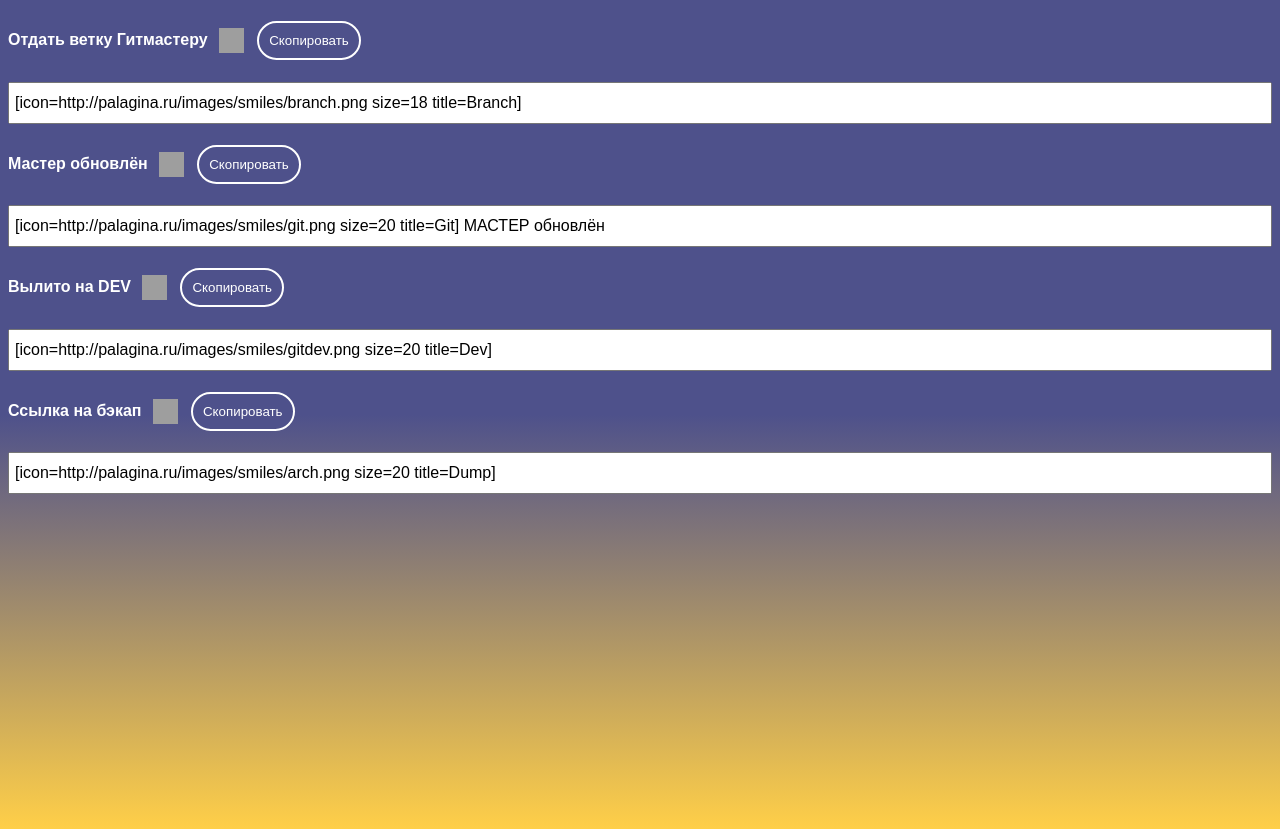
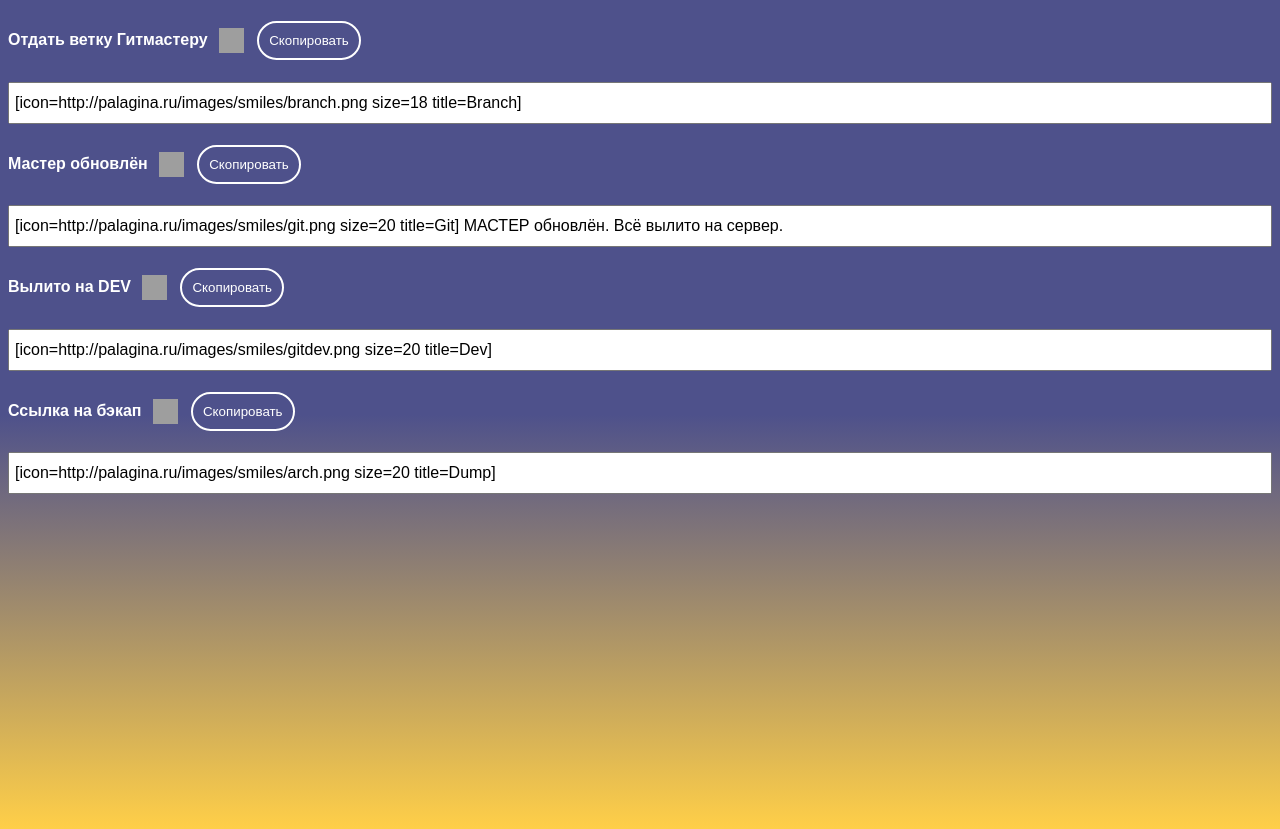
Before and after one commit to AndyBar-NN/features, a plain HTML site: page index.html in a window 1280 px wide. Drawn offline with Linux system fonts and the light colour scheme; grey boxes are pictures that could not be loaded.

Commit message:
добавил текст

```diff
--- a/index.html
+++ b/index.html
@@ -14,7 +14,7 @@
          <input id="Branch" value="[icon=http://palagina.ru/images/smiles/branch.png size=18 title=Branch] "></input>
 
          <h4>Мастер обновлён <button id="btnGit">Скопировать</button></h4>
-         <input id="Git" value="[icon=http://palagina.ru/images/smiles/git.png size=20 title=Git] МАСТЕР обновлён"></input>
+         <input id="Git" value="[icon=http://palagina.ru/images/smiles/git.png size=20 title=Git] МАСТЕР обновлён. Всё вылито на сервер."></input>
 
          <h4>Вылито на DEV <button id="btnDev">Скопировать</button></h4>
          <input id="Dev" value="[icon=http://palagina.ru/images/smiles/gitdev.png size=20 title=Dev] "></input>
```
